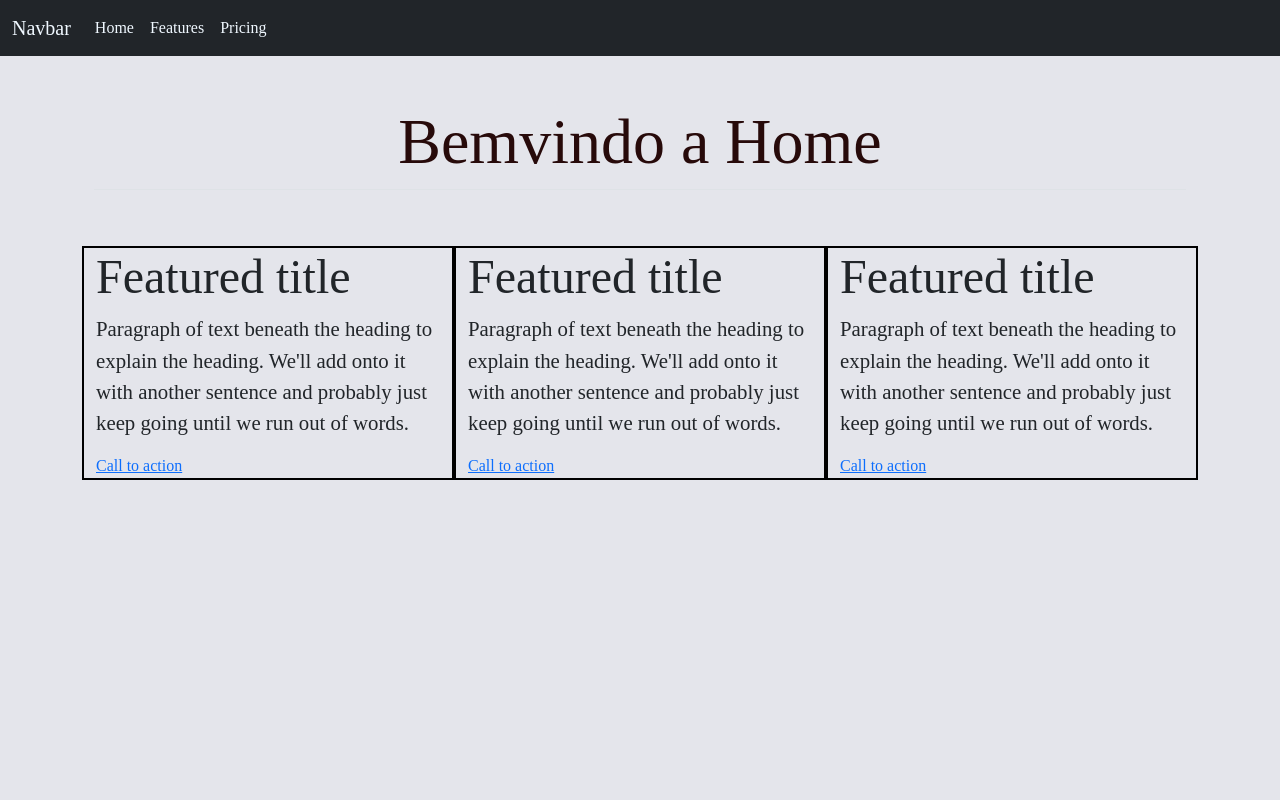
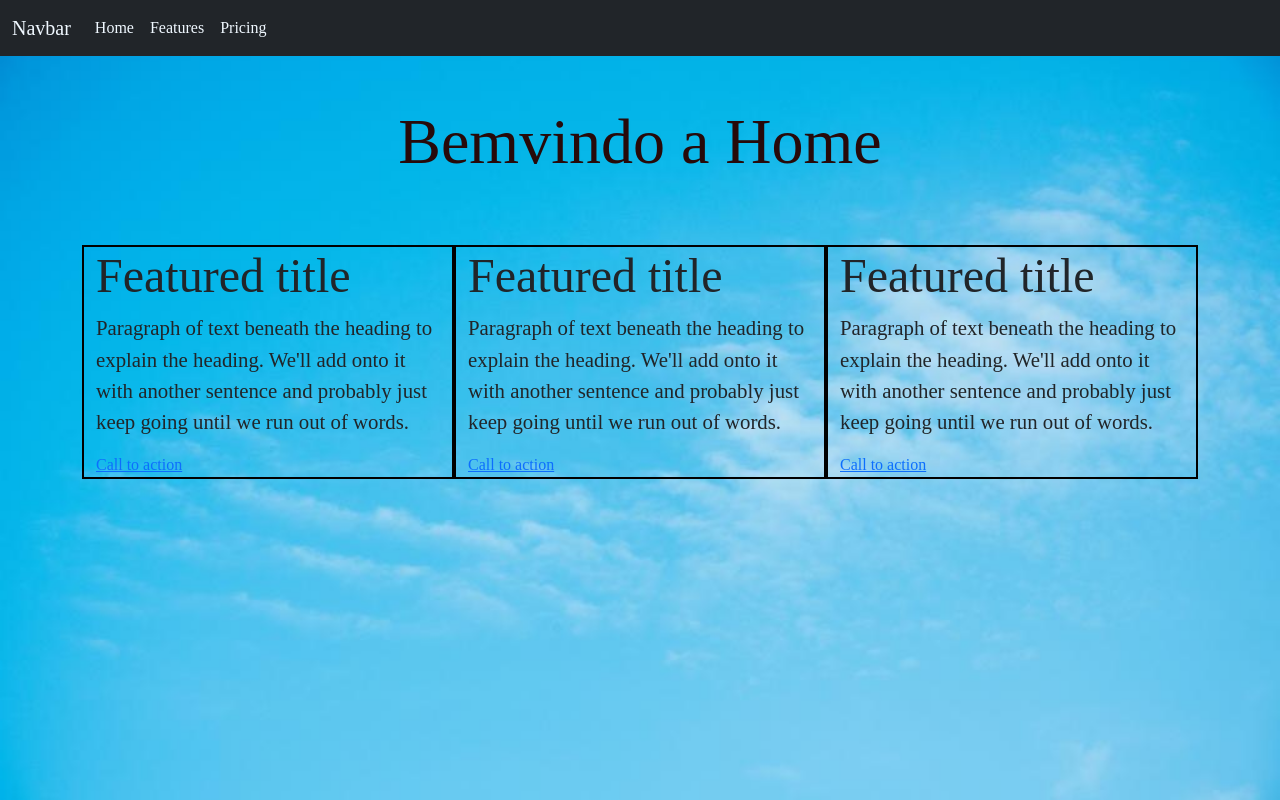
Before and after one commit to Anselmo17/app-test-refresh-token, an Angular app: page /home in a window 1280 px wide. Built offline with nearby package versions, Linux system fonts and the light colour scheme; a web font is replaced by a local one.

Commit message:
FEAT:Adicionando imagem de fundo no site

```diff
--- a/src/app/component/home/home.component.html
+++ b/src/app/component/home/home.component.html
@@ -1,6 +1,6 @@
 <app-header></app-header>
 <div class="container px-4 py-5" id="featured-3">
-    <h1 class="pb-2 border-bottom">Bemvindo a Home</h1>
+    <h1 class="pb-2">Bemvindo a Home</h1>
     <div class="row g-4 py-5 row-cols-1 row-cols-lg-3">
       <div class="feature col">
         <h2>Featured title</h2>
--- a/src/styles.css
+++ b/src/styles.css
@@ -4,5 +4,8 @@
 body{
     font-family: 'Yeon Sung', cursive;
     background: rgb(228, 229, 235);
+    background-image: url("./assets/images/nuvem.jpg");
+    background-repeat: no-repeat;
+    background-size: cover;
 
 }
```
Also changed, not shown: src/assets/images/nuvem.jpg (added).
